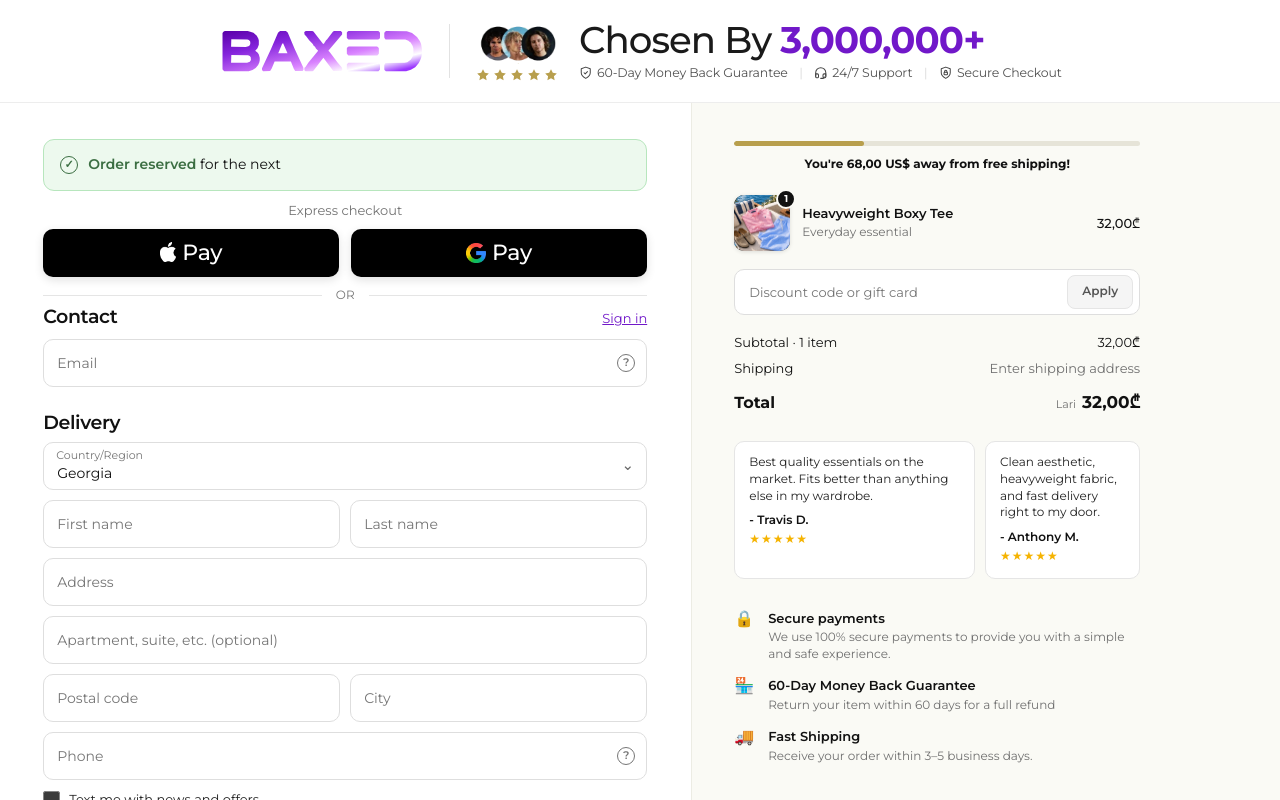
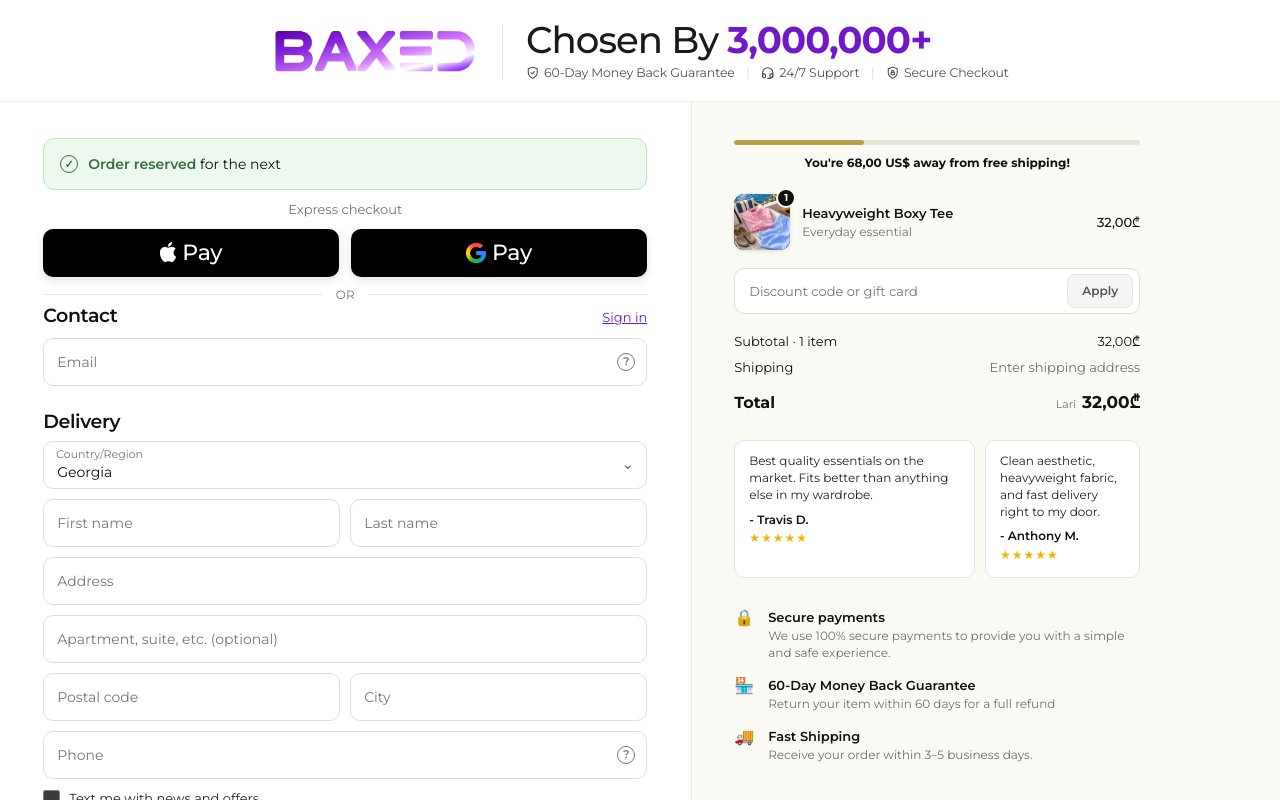
Before and after one commit to anri557/baxedweb, a Next.js app: page /checkout in a window 1280 px wide. Shown: the top 800 px of the page. Built offline with nearby package versions, Linux system fonts and the light colour scheme.

Commit message:
checkout checkout-proof-left removed :D

```diff
--- a/app/cart/CartClient.js
+++ b/app/cart/CartClient.js
@@ -689,8 +689,6 @@ export default function CartClient() {
                   <span className="cart-primary-btn-divider" aria-hidden="true">|</span>
                   <span className="cart-primary-btn-total">₾{finalTotal.toFixed(2)}</span>
                 </Link>
-
-
                 <div className="cart-pay-options-divider">
                   <span>OR PAY WITH</span>
                 </div>
--- a/app/checkout/CheckoutClient.js
+++ b/app/checkout/CheckoutClient.js
@@ -327,32 +327,7 @@ export default function CheckoutClient() {
         </Link>
         <span className="checkout-masthead-divider" aria-hidden="true" />
         <div className="checkout-proof">
-          <div className="checkout-proof-left">
-            <div className="checkout-proof-avatars" aria-hidden="true">
-              <img
-                src="/checkout-assets/checkout-avatars.png"
-                alt="Customers"
-                width="128"
-                height="64"
-                className="checkout-avatars-img"
-              />
-            </div>
-            <div className="checkout-proof-stars" aria-label="5 out of 5 stars">
-              {[...Array(5)].map((_, i) => (
-                <svg
-                  key={i}
-                  className="checkout-star-icon"
-                  width="13"
-                  height="13"
-                  viewBox="0 0 24 24"
-                  fill="currentColor"
-                  aria-hidden="true"
-                >
-                  <path d="M12 2l3.09 6.26L22 9.27l-5 4.87 1.18 6.88L12 17.77l-6.18 3.25L7 14.14 2 9.27l6.91-1.01L12 2z" />
-                </svg>
-              ))}
-            </div>
-          </div>
+
           <div className="checkout-proof-right">
             <div className="checkout-proof-heading">
               <div>Chosen By <span>3,000,000+</span></div>
```
